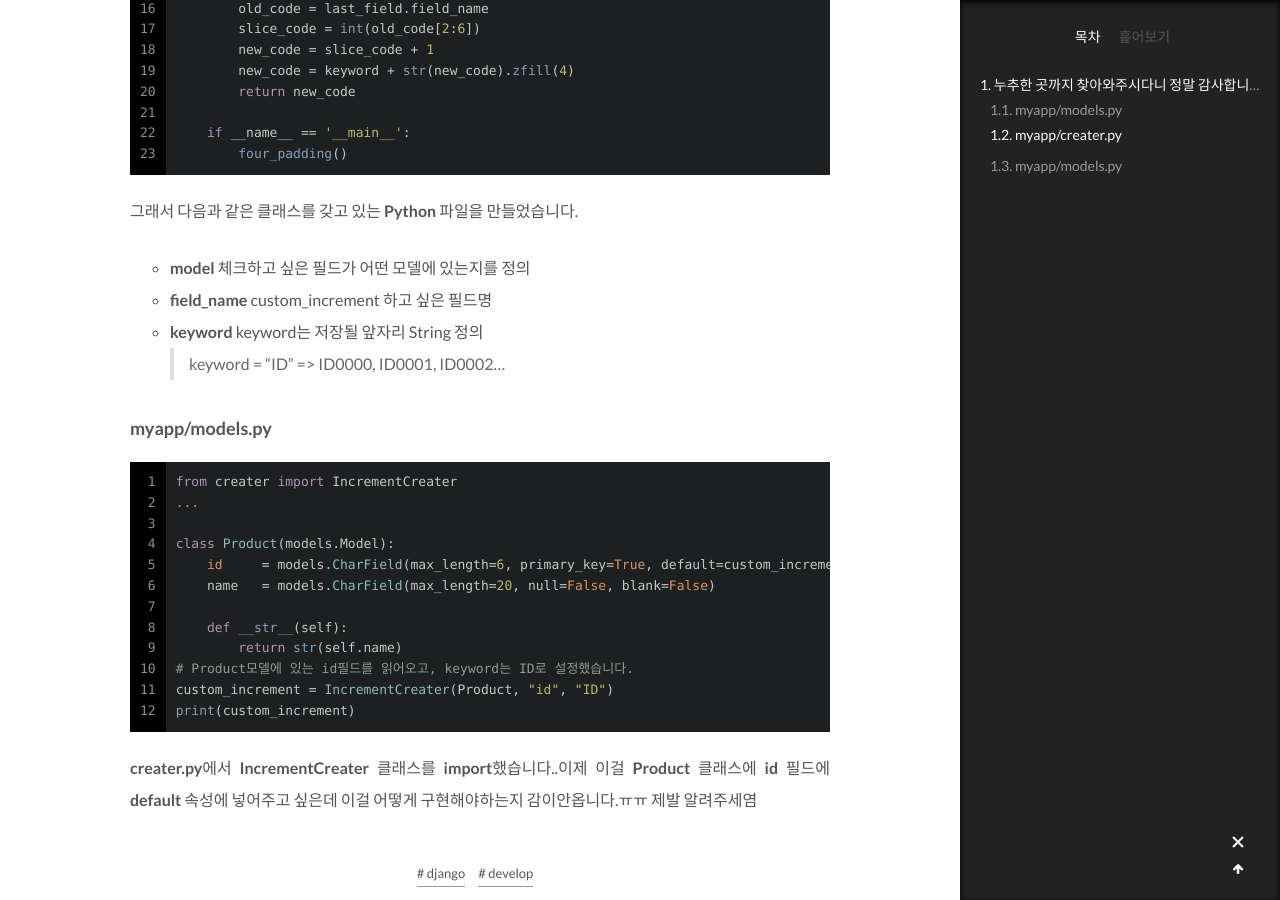
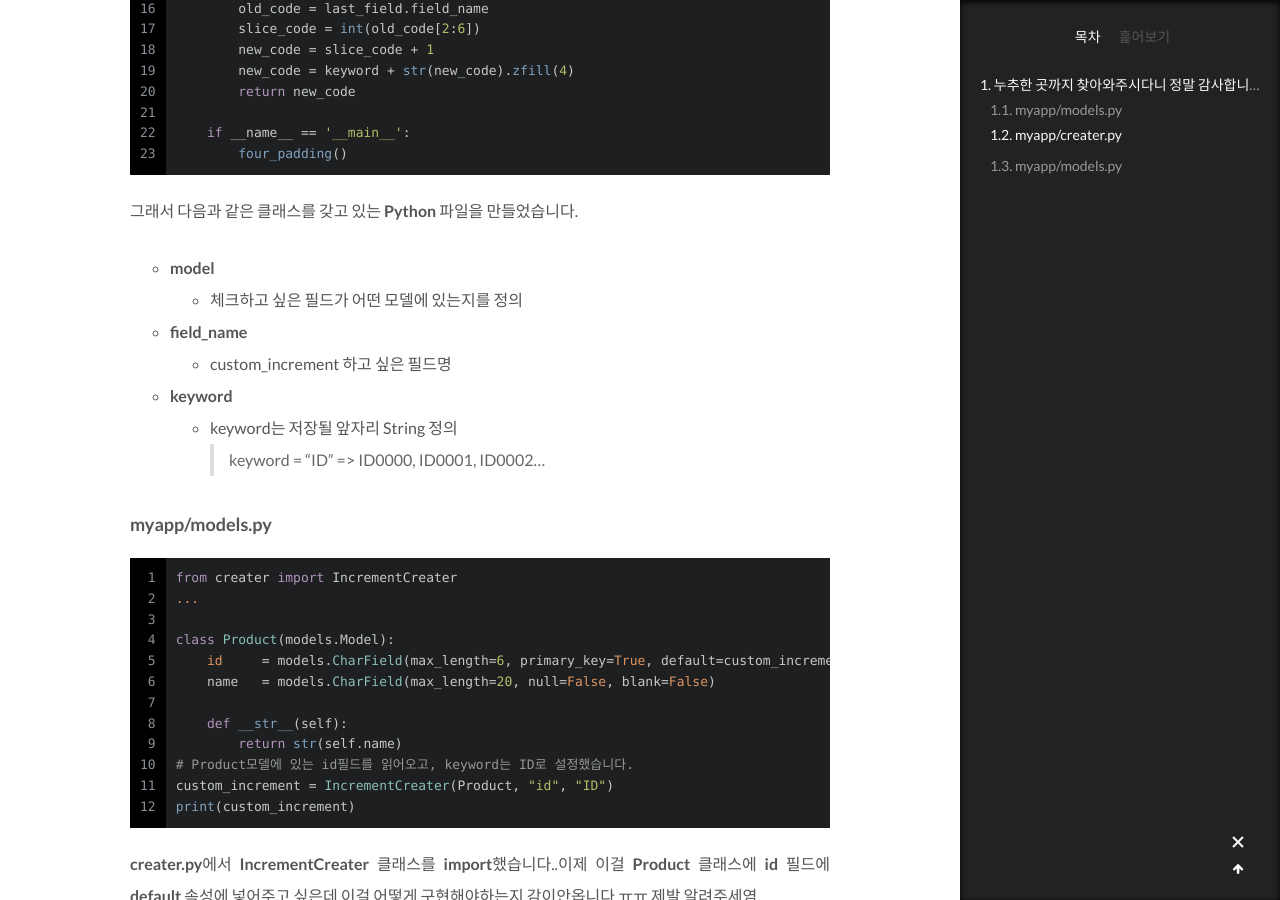
Before and after one commit to wkddnjset/wkddnjset.github.io, a Jekyll site: the page built from _posts/2018-02-20-(Django)-custom-autofield-구현.md, in a window 1280 px wide and 900 px high, scrolled down 1392 px. Built offline with Jekyll 4.4.1, drawn with Linux system fonts in a browser that asks for light colours; comment, search, counter and statistics services are not loaded.

Commit message:
2018-02-20

```diff
--- a/_posts/2018-02-20-(Django)-custom-autofield-구현.md
+++ b/_posts/2018-02-20-(Django)-custom-autofield-구현.md
@@ -56,11 +56,11 @@ class IncrementCreater:
 그래서 다음과 같은 클래스를 갖고 있는 **Python** 파일을 만들었습니다.
 
 - **model**
-	체크하고 싶은 필드가 어떤 모델에 있는지를 정의
+	+ 체크하고 싶은 필드가 어떤 모델에 있는지를 정의
 - **field_name**
-	custom_increment 하고 싶은 필드명
+	+ custom_increment 하고 싶은 필드명
 - **keyword**
-	keyword는 저장될 앞자리 String 정의
+	+ keyword는 저장될 앞자리 String 정의
 > keyword = "ID" => ID0000, ID0001, ID0002...
 
 ### myapp/models.py
```
